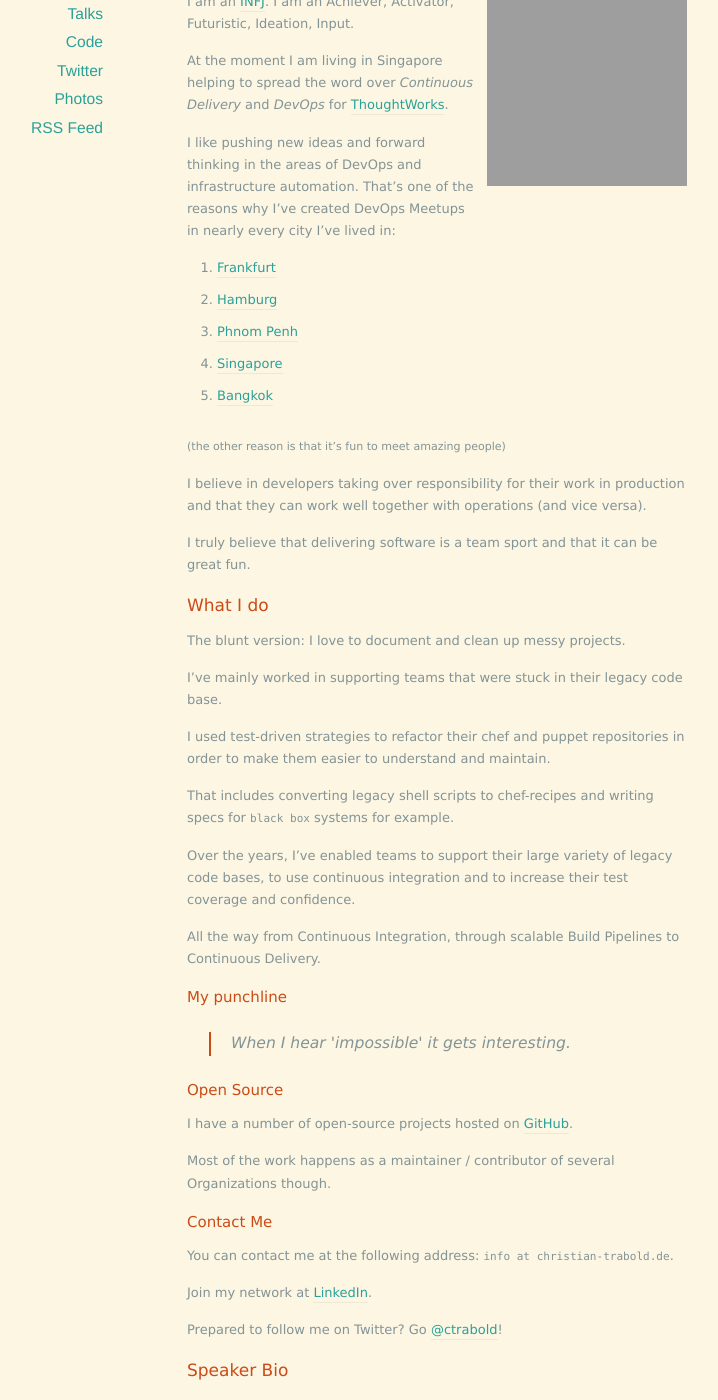
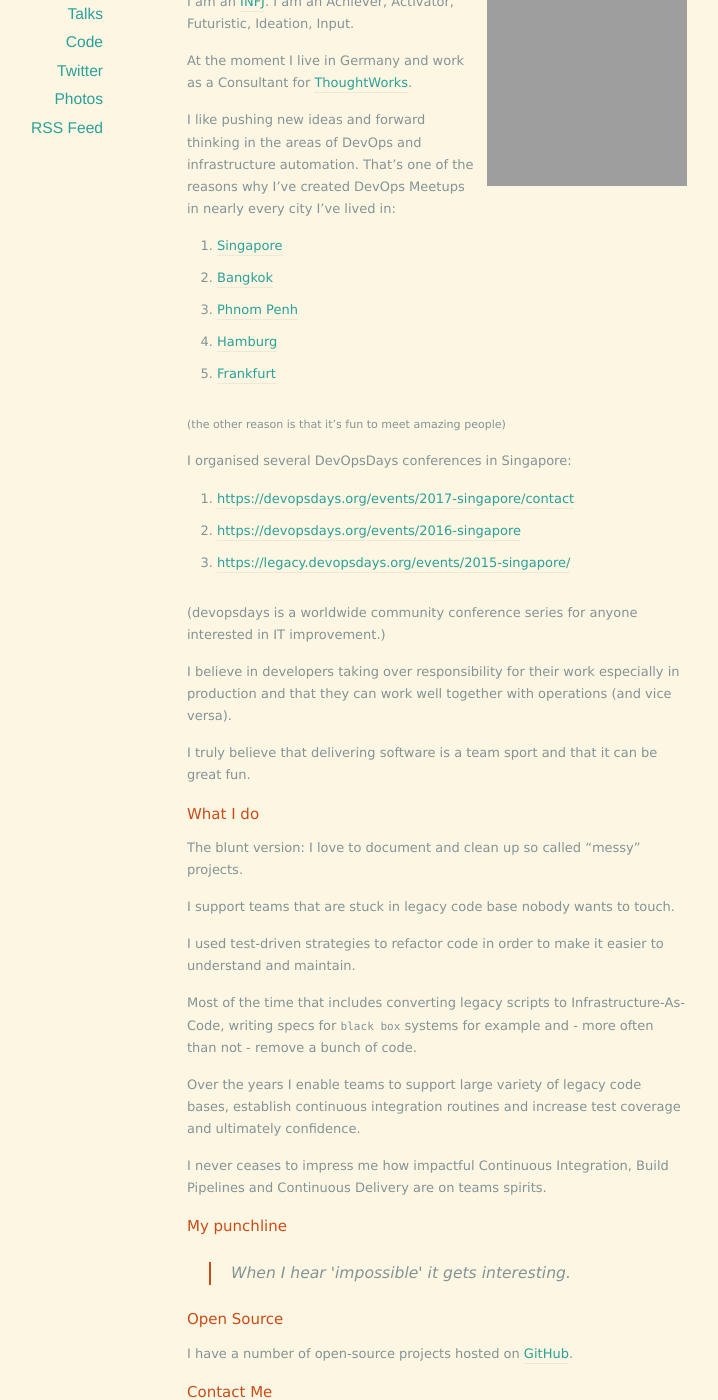
Before and after one commit to ctrabold/ctrabold.github.io, a Jekyll site: the page built from about/index.md, in a window 1280 px wide and 1400 px high, scrolled down 261 px. Shown: the whole window, without its empty margins (203-921 px from the left). Built offline with Jekyll 4.4.1, drawn with Linux system fonts in a browser that asks for light colours; nearby versions of some CDN libraries; grey boxes are pictures that could not be loaded.

Commit message:
docs(about): update content
quickly update the content with more recent information.

```diff
--- a/about/index.md
+++ b/about/index.md
@@ -5,44 +5,49 @@
 
 This site contains entries related to what I am proud to do as a profession.
 
-
 ## Who I am
 
 <img src="http://www.gravatar.com/avatar/6d4ce863d23886ec67558ffe4309fe76.png" class="right" />
 
 I am an [INFJ](http://www.personalitypage.com/INFJ.html). I am an Achiever, Activator, Futuristic, Ideation, Input.
 
-At the moment I am living in Singapore helping to spread the word over _Continuous Delivery_ and _DevOps_ for [ThoughtWorks](http://thoughtworks.com/).
+At the moment I live in Germany and work as a Consultant for [ThoughtWorks](http://thoughtworks.com/).
 
 I like pushing new ideas and forward thinking in the areas of DevOps and infrastructure automation. That's one of the reasons why I've created DevOps Meetups in nearly every city I've lived in:
 
-- [Frankfurt](http://www.meetup.com/DevOps-Frankfurt/)
-- [Hamburg](http://www.meetup.com/DevOps-Hamburg/)
-- [Phnom Penh](https://www.facebook.com/groups/1508055822791148/)
-- [Singapore](http://www.meetup.com/devops-singapore/)
-- [Bangkok](http://www.meetup.com/de/DevOps-Bangkok/)
+1. [Singapore](http://www.meetup.com/devops-singapore/)
+1. [Bangkok](http://www.meetup.com/de/DevOps-Bangkok/)
+1. [Phnom Penh](https://www.facebook.com/groups/1508055822791148/)
+1. [Hamburg](http://www.meetup.com/DevOps-Hamburg/)
+1. [Frankfurt](http://www.meetup.com/DevOps-Frankfurt/)
 
 <small>(the other reason is that it's fun to meet amazing people)</small>
 
-I believe in developers taking over responsibility for their work in production and that they can work well together with operations (and vice versa).
+I organised several DevOpsDays conferences in Singapore:
+
+1. <https://devopsdays.org/events/2017-singapore/contact>
+1. <https://devopsdays.org/events/2016-singapore>
+1. <https://legacy.devopsdays.org/events/2015-singapore/>
+
+(devopsdays is a worldwide community conference series for anyone interested in IT improvement.)
+
+I believe in developers taking over responsibility for their work especially in production and that they can work well together with operations (and vice versa).
 
 I truly believe that delivering software is a team sport and that it can be great fun.
 
+## What I do
 
-# What I do
+The blunt version: I love to document and clean up so called "messy" projects.
 
-The blunt version: I love to document and clean up messy projects.
+I support teams that are stuck in legacy code base nobody wants to touch.
 
-I've mainly worked in supporting teams that were stuck in their legacy code base.
+I used test-driven strategies to refactor code in order to make it easier to understand and maintain.
 
-I used test-driven strategies to refactor their chef and puppet repositories in order to make them easier to understand and maintain.
+Most of the time that includes converting legacy scripts to Infrastructure-As-Code, writing specs for `black box` systems for example and - more often than not - remove a bunch of code.
 
-That includes converting legacy shell scripts to chef-recipes and writing specs for `black box` systems for example.
+Over the years I enable teams to support large variety of legacy code bases, establish continuous integration routines and increase test coverage and ultimately confidence.
 
-Over the years, I've enabled teams to support their large variety of legacy code bases, to use continuous integration and to increase their test coverage and confidence.
-
-All the way from Continuous Integration, through scalable Build Pipelines to Continuous Delivery.
-
+I never ceases to impress me how impactful Continuous Integration, Build Pipelines and Continuous Delivery are on teams spirits.
 
 ## My punchline
 
@@ -50,12 +55,9 @@
 When I hear 'impossible' it gets interesting.
 </blockquote>
 
-
 ## Open Source
 
 I have a number of open-source projects hosted on [GitHub](https://github.com/ctrabold/).
-
-Most of the work happens as a maintainer / contributor of several Organizations though.
 
 ## Contact Me
 
@@ -63,10 +65,7 @@
 
 Join my network at [LinkedIn](https://de.linkedin.com/in/ctrabold).
 
-Prepared to follow me on Twitter? Go [@ctrabold](https://twitter.com/ctrabold)!
-
-
-# Speaker Bio
+## Speaker Bio
 
 Christian Trabold works as a Consultant for Thoughtworks helping customers implement Continuous Delivery.
 
@@ -74,8 +73,6 @@
 
 You can find out more by following him on Twitter [@ctrabold](https://twitter.com/ctrabold), reading his blog at [www.christian-trabold.de](http://www.christian-trabold.de) or following his open source contributions on GitHub: [http://github.com/ctrabold/](http://github.com/ctrabold/).
 
-
-
 ## Content on this site
 
 <a rel="license" href="http://creativecommons.org/licenses/by/3.0/"><img alt="Creative Commons License" style="border-width:0" src="http://i.creativecommons.org/l/by/3.0/88x31.png" /></a><br /><span xmlns:dct="http://purl.org/dc/terms/" property="dct:title">Content of this Blog</span> by <a xmlns:cc="http://creativecommons.org/ns#" href="http://www.christian-trabold.de " property="cc:attributionName" rel="cc:attributionURL">Christian Trabold</a> is licensed under a <a rel="license" href="http://creativecommons.org/licenses/by/3.0/">Creative Commons Attribution 3.0 Unported License</a>
```
